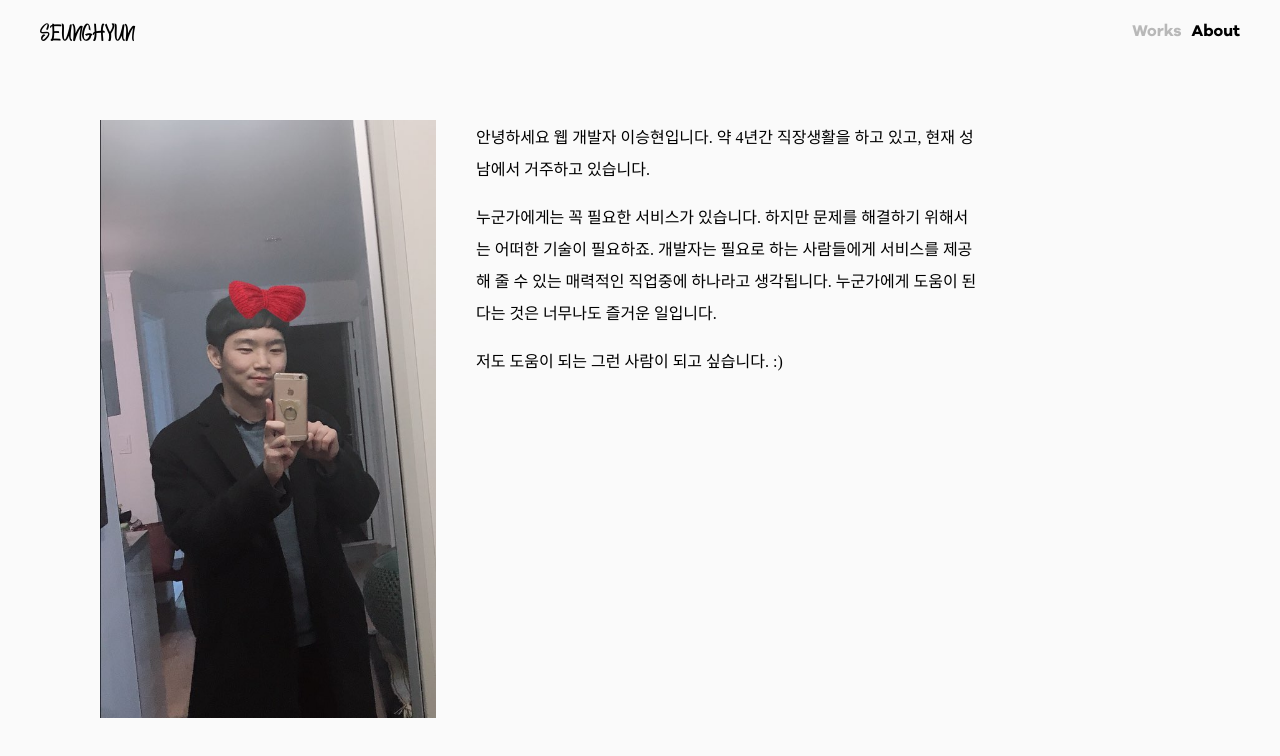
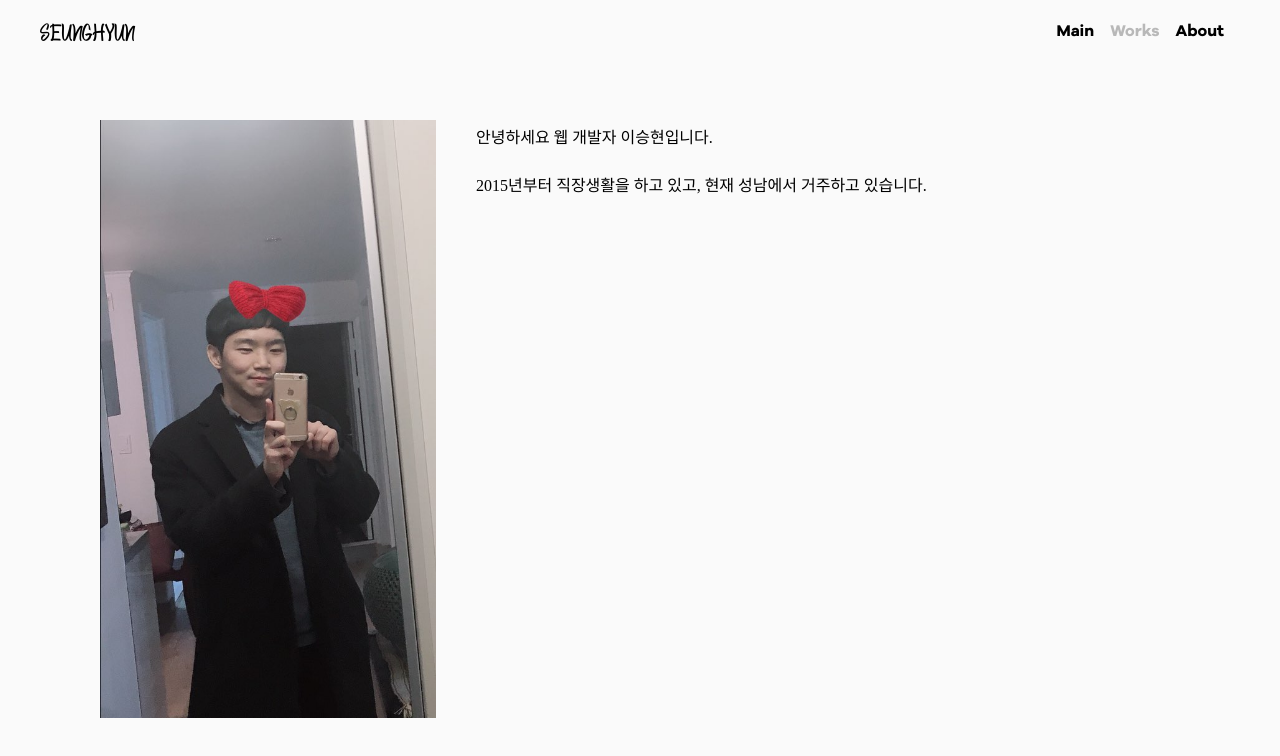
Before and after one commit to LeeSeungHyun/Portfolio, a React (Create React App) app: page /about in a window 1280 px wide. Shown: the top 756 px of the page. Built offline with nearby package versions, Linux system fonts and the light colour scheme; a web font is replaced by a local one.

Commit message:
add main menu

```diff
--- a/src/components/About/About.js
+++ b/src/components/About/About.js
@@ -61,14 +61,13 @@ class About extends Component {
                         <img src={profile} alt="profile"/>
                     </div>
                     <div>
-                        <p>안녕하세요 웹 개발자 이승현입니다. 약 4년간 직장생활을 하고 있고, 현재 성남에서 거주하고 있습니다. </p>
+                        <p>안녕하세요 웹 개발자 이승현입니다.</p>
+                        <p>2015년부터 직장생활을 하고 있고, 현재 성남에서 거주하고 있습니다.</p>
                         <p>
-                            누군가에게는 꼭 필요한 서비스가 있습니다. 하지만 문제를 해결하기 위해서는 어떠한 기술이 필요하죠.
-                            개발자는 필요로 하는 사람들에게 서비스를 제공해 줄 수 있는 매력적인 직업중에 하나라고 생각됩니다.
-                            누군가에게 도움이 된다는 것은 너무나도 즐거운 일입니다.
+
                         </p>
                         <p>
-                            저도 도움이 되는 그런 사람이 되고 싶습니다. :)
+
                         </p>
                     </div>
                 </Container>
--- a/src/components/Header/Header.js
+++ b/src/components/Header/Header.js
@@ -40,8 +40,10 @@ const PortfolioMenu= styled.div`
         display: none;
     }
 
-    & > a:nth-child(3) {
-        margin-right: 10px;
+    & > a:nth-child(2),
+    & > a:nth-child(3),
+    & > a:nth-child(4) {
+        margin-right: 16px;
     }
 
     &::after{
@@ -54,7 +56,7 @@ const PortfolioMenu= styled.div`
         position: relative;
         padding: 20px 30px;
 
-        & > a:nth-child(3) {
+        & > a:nth-child(5) {
             margin-right: 0;
         }
 
@@ -130,7 +132,8 @@ const PortfolioMenu= styled.div`
         }
 
         & > a:nth-child(2),
-        & > a:nth-child(3) {
+        & > a:nth-child(3),
+        & > a:nth-child(4) {
             text-align: center;
             padding:  ${props => {
                 if(props.displayMenu) {
@@ -140,9 +143,6 @@ const PortfolioMenu= styled.div`
         }
     }
 `
-const navLinkStyle = {
-    textDecoration: 'none'
-}
 
 const activeStyle = {
     color: '#000',
@@ -181,6 +181,7 @@ class Header extends Component {
                 <NavLink exact to="/">SEUNGHYUN</NavLink>
                 <NavLink to="/about" onClick={this.toggleMenu} activeStyle={activeStyle}>About</NavLink>
                 <NavLink exact to="/" onClick={this.toggleMenu} activeStyle={activeStyle}>Works</NavLink>
+                <a href='https://leeseunghyun.github.io/main' style={activeStyle}>Main</a>
 
                 <a href='#' onClick={this.toggleMenu}>
                     {isDisplayMenu ? <i className="fa fa-close"></i> : <i className="fa fa-bars"></i>}
```
